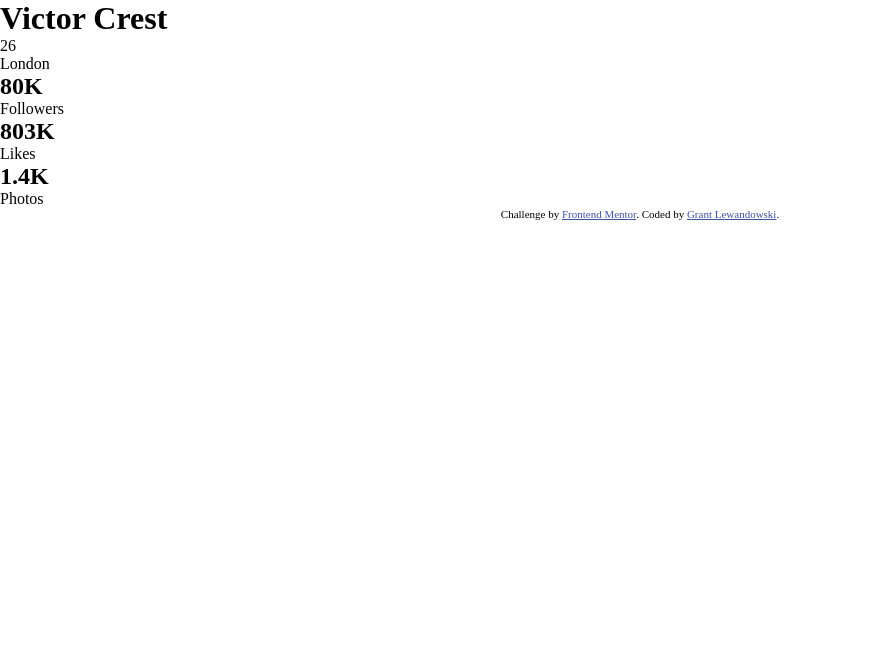
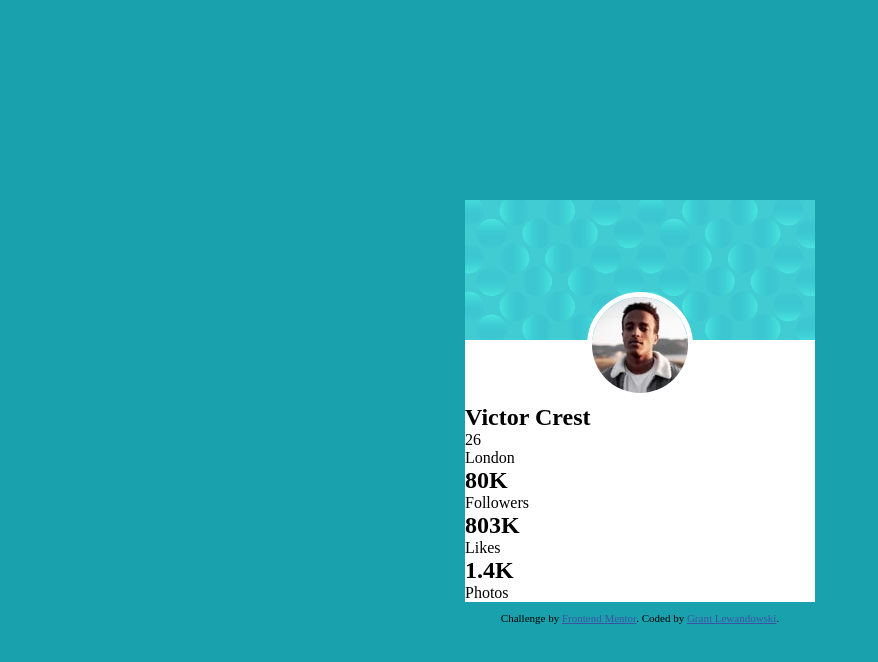
Before and after one commit to Grunt395/profile-card-component, a plain HTML site: page index.html in a window 1280 px wide. Shown: the whole page, without its empty margins (0-878 px from the left). Drawn offline with Linux system fonts and the light colour scheme.

Commit message:
Added Absolute positioning

```diff
--- a/index.html
+++ b/index.html
@@ -14,22 +14,31 @@
 </head>
 
 <body>
-	<div class="container">
-		<h1>Victor Crest</h1>
-		<p>26</p>
-		<p>London</p>
+	<article class="container">
 
-		<div>
-			<h2>80K</h2>
-			<p>Followers</p>
+		<img class="banner-image" src="./images/bg-pattern-card.svg" alt="top banner">
 
-			<h2>803K</h2>
-			<p>Likes</p>
+		<div class="image-container">
+			<img class="main-image" src="./images/image-victor.jpg" alt="victor image">
+		</div>
 
-			<h2>1.4K</h2>
-			<p>Photos</p>
+		<div class="content">
+			<h1 class="name">Victor Crest</h1>
+			<p class="age">26</p>
+			<p class="location">London</p>
 		</div>
-	</div>
+
+		<div class="stats">
+			<h2 class="quantity">80K</h2>
+			<p class="subtitle">Followers</p>
+
+			<h2 class="quantity">803K</h2>
+			<p class="subtitle">Likes</p>
+
+			<h2 class="quantity">1.4K</h2>
+			<p class="subtitle">Photos</p>
+		</div>
+	</article>
 
 	<div class="attribution">
 		Challenge by <a href="https://www.frontendmentor.io?ref=challenge" target="_blank">Frontend Mentor</a>.
--- a/style.css
+++ b/style.css
@@ -2,6 +2,37 @@
     box-sizing: border-box;
     padding: 0;
     margin: 0;
+}
+
+body {
+    background-color: hsl(185, 75%, 39%);
+}
+
+.container {
+    position: relative;
+    width: 350px;
+    background-color: white;
+    margin: 200px auto 10px;
+}
+
+.image-container {
+    display: flex;
+    justify-content: center;
+}
+
+.main-image {
+    position: absolute;
+    top: 23%;
+    border: 5px solid white;
+    border-radius: 100px;
+}
+
+.content {
+    /* display: grid;
+    grid-template-columns: 1fr 1fr;
+    grid-template-rows: 2fr; */
+
+    margin-top: 60px;
 }
 
 .attribution {
```
